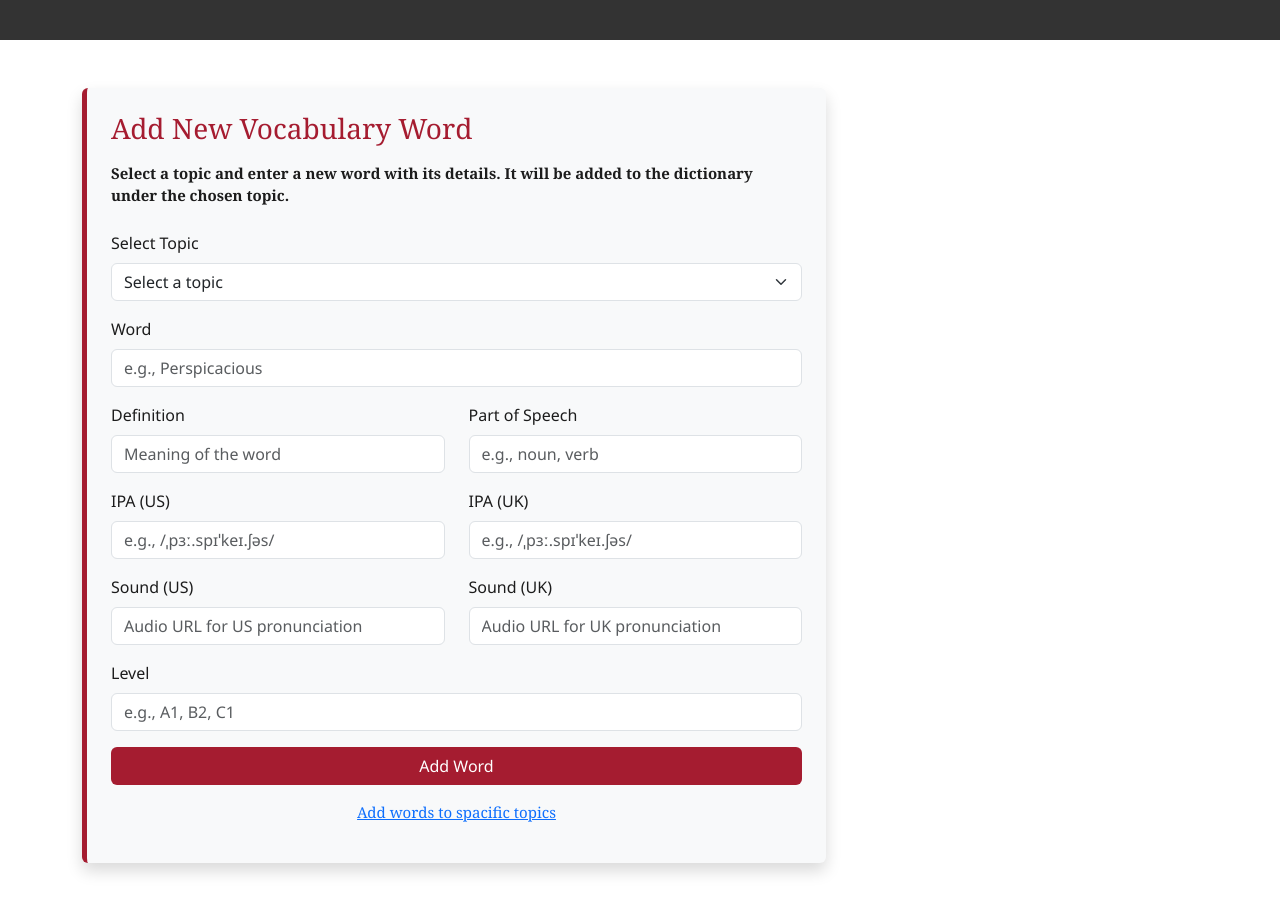
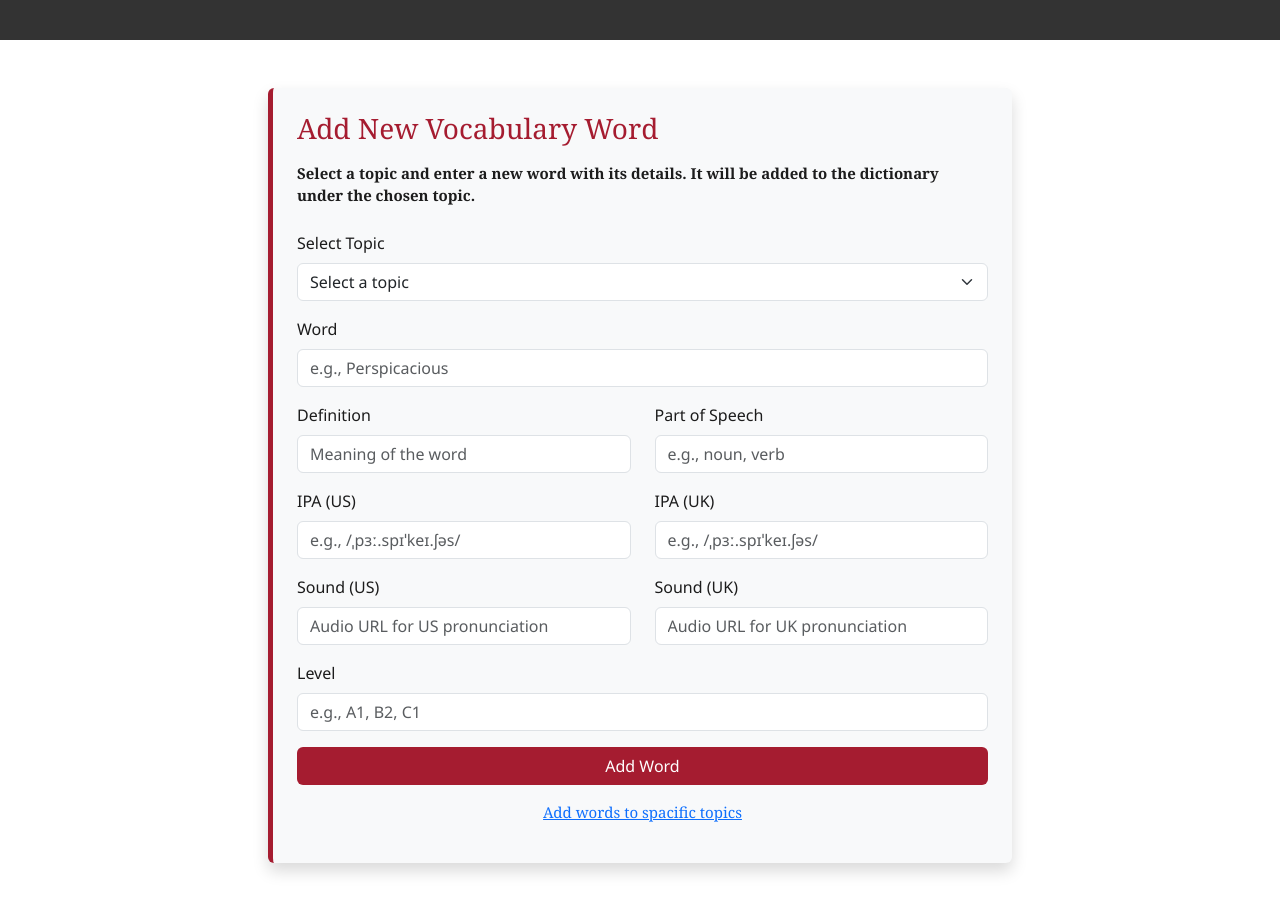
Before and after one commit to Gias-uddin-vuiya/harvard-dictionary, a Flask app: page /add_vocabulary in a window 1280 px wide. Shown: the part 86-997 px from the top of the page. Run offline with Flask 3, Linux system fonts and the light colour scheme; data comes from the database, SQL or seed files in the repository.

Commit message:
change class name and add design to vocab form

```diff
--- a/static/style.css
+++ b/static/style.css
@@ -12,7 +12,7 @@ h1, h2, h3 {
 
 /* ---------===========------------- */
 /* form desing css start here. */
-.manage-vocab-form {
+.add-topic-form, .add-vocab-form {
     display: flex;
     align-items: center;
     justify-content: center;
--- a/templates/add_topics.html
+++ b/templates/add_topics.html
@@ -6,7 +6,7 @@
 
 {% block main %}
     <div class="blank-and-design"></div>
-    <div class="container manage-vocab-form mt-5 mb-5">
+    <div class="container add-topic-form mt-5 mb-5">
 
     <div class="col-md-6 form-section p-4 rounded shadow">
 
--- a/templates/add_vocabulary.html
+++ b/templates/add_vocabulary.html
@@ -7,7 +7,7 @@
 {% block main %}
 
     <div class="blank-and-design"></div>
-    <div class="container  mt-5 mb-5">
+    <div class="container add-vocab-form  mt-5 mb-5">
         <div class="col-md-8 form-section p-4 rounded shadow">
         <h3 class="mb-3">Add New Vocabulary Word</h3>
         <p class="mb-4">
```
